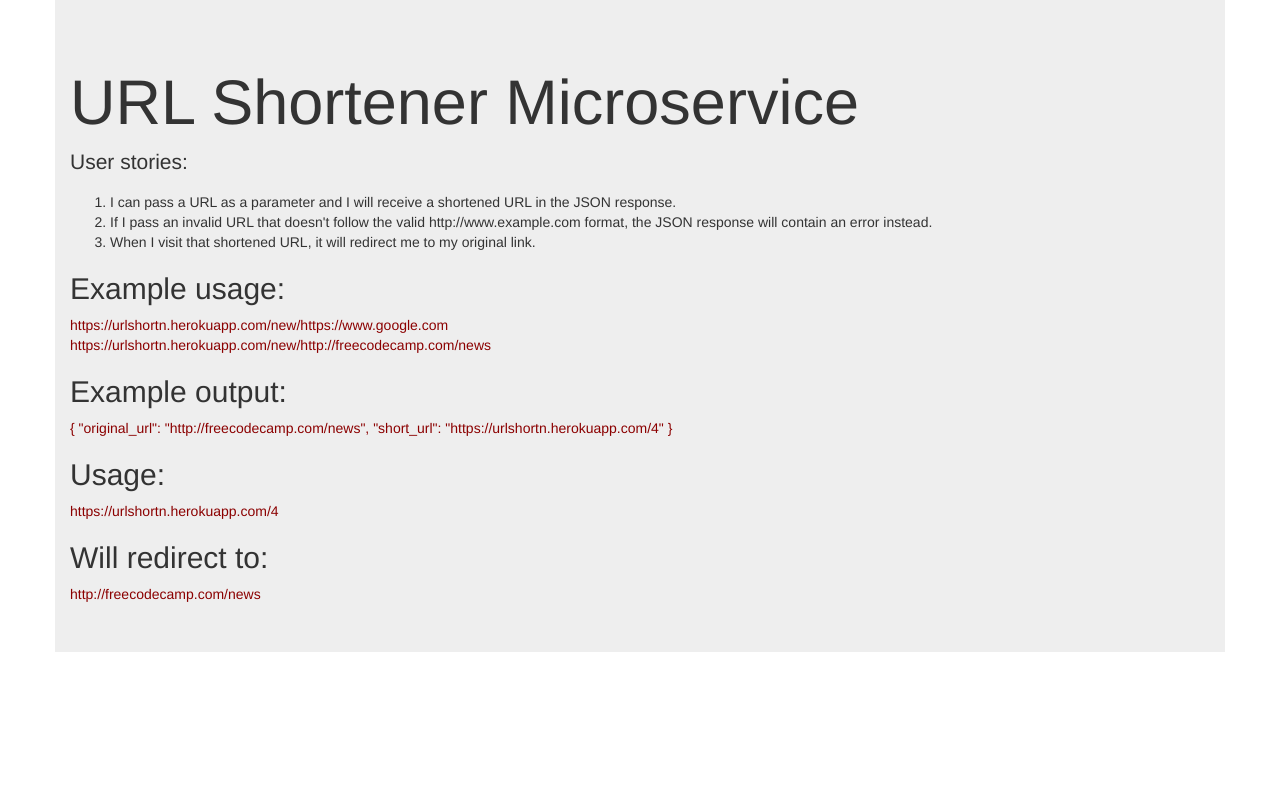
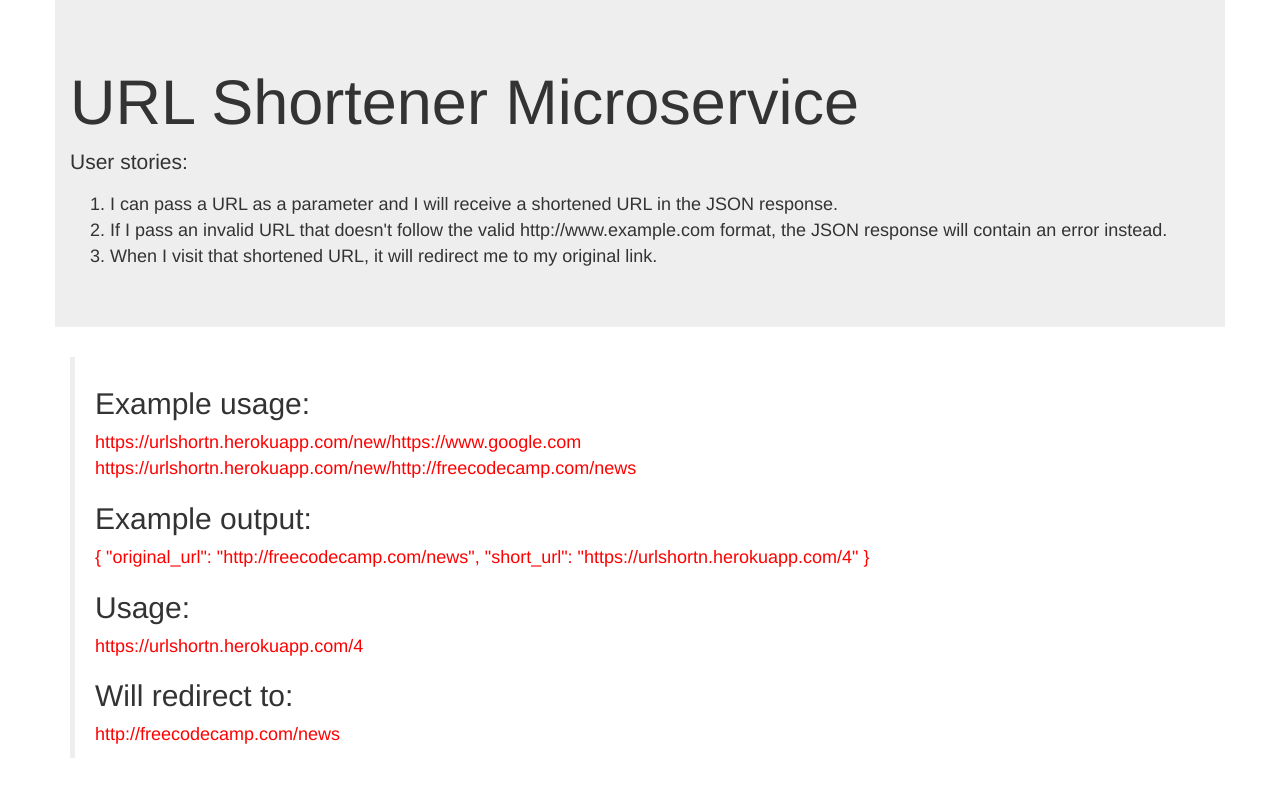
Before and after one commit to anders462/urlshortner, a website: page public/index.html in a window 1280 px wide. Drawn offline with Linux system fonts and the light colour scheme.

Commit message:
working version on heroku

```diff
--- a/app/api/urlshortapp.js
+++ b/app/api/urlshortapp.js
@@ -26,7 +26,8 @@ this.reDirect = function(req,res){
 
 }
 
-// checks if new submitted URL is valid site
+// checks if new submitted URL is valid site by >>>accessing<<<<.
+// Need to enter http://.... to work
 this.checkValid = function(req,res,next){
   console.log("testing if valid " + req.url.substr(5));
   brokenLink(req.url.substr(5),{allowRedirects:true})
--- a/public/css/main.css
+++ b/public/css/main.css
@@ -1,4 +1,9 @@
-span {
-  color: darkred;
-  font-size: 12;
+
+.urls {
+  color: red;
+  font-size:18px;
 }
+
+.user-stories {
+  font-size:18px;
+}
--- a/public/index.html
+++ b/public/index.html
@@ -16,24 +16,24 @@
   <div class="container jumbotron">
     <h1>URL Shortener Microservice</h1>
     <p> User stories:</p>
-    <ol>
+    <ol class="user-stories">
       <li>I can pass a URL as a parameter and I will receive a shortened URL in the JSON response.</li>
       <li>If I pass an invalid URL that doesn't follow the valid http://www.example.com format, the JSON response will contain an error instead.</li>
       <li>When I visit that shortened URL, it will redirect me to my original link.</li>
     </ol>
+  </div>
+  <div class="container">
+    <blockquote>
     <h2>Example usage:</h2>
-    <span>https://urlshortn.herokuapp.com/new/https://www.google.com</span></br>
-    <span>https://urlshortn.herokuapp.com/new/http://freecodecamp.com/news</span>
-
+      <span class="urls">https://urlshortn.herokuapp.com/new/https://www.google.com</span></br>
+      <span class="urls">https://urlshortn.herokuapp.com/new/http://freecodecamp.com/news</span>
     <h2>Example output:</h2>
-    <span>{ "original_url": "http://freecodecamp.com/news", "short_url": "https://urlshortn.herokuapp.com/4" }</span>
-
+      <span class="urls">{ "original_url": "http://freecodecamp.com/news", "short_url": "https://urlshortn.herokuapp.com/4" }</span>
     <h2>Usage:</h2>
-    <span>https://urlshortn.herokuapp.com/4</span>
+      <span class="urls">https://urlshortn.herokuapp.com/4</span>
     <h2>Will redirect to:</h2>
-    <span>http://freecodecamp.com/news</span>
-
-
+      <span class="urls">http://freecodecamp.com/news</span>
+    </blockquote>
   </div>
 
   </body>
```
